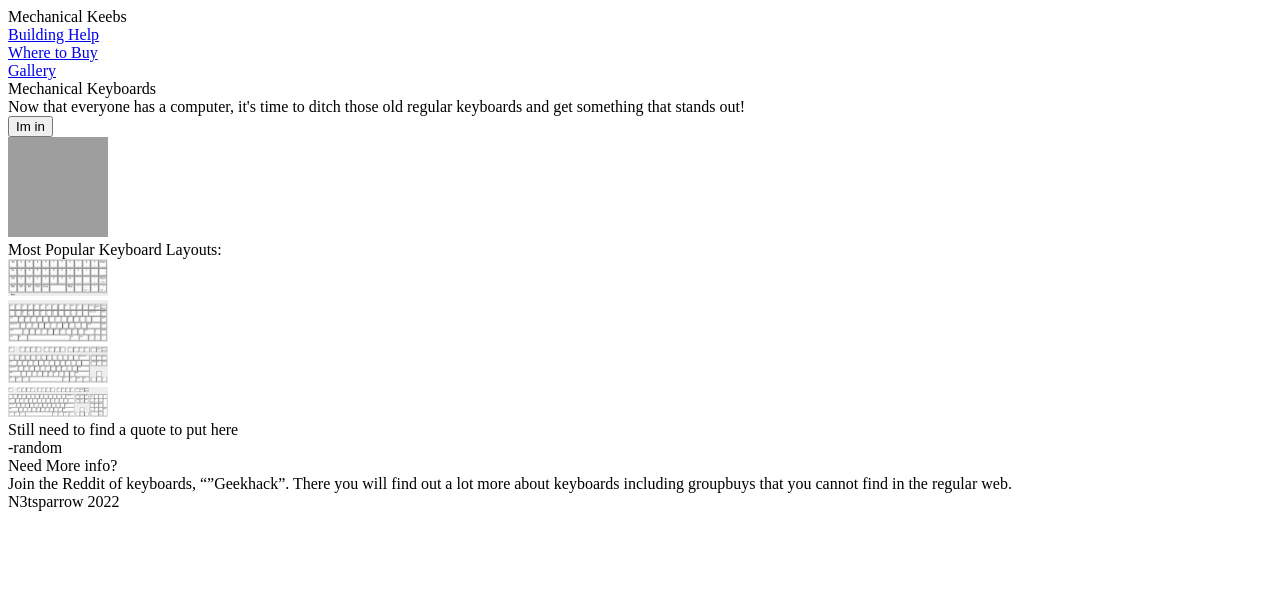
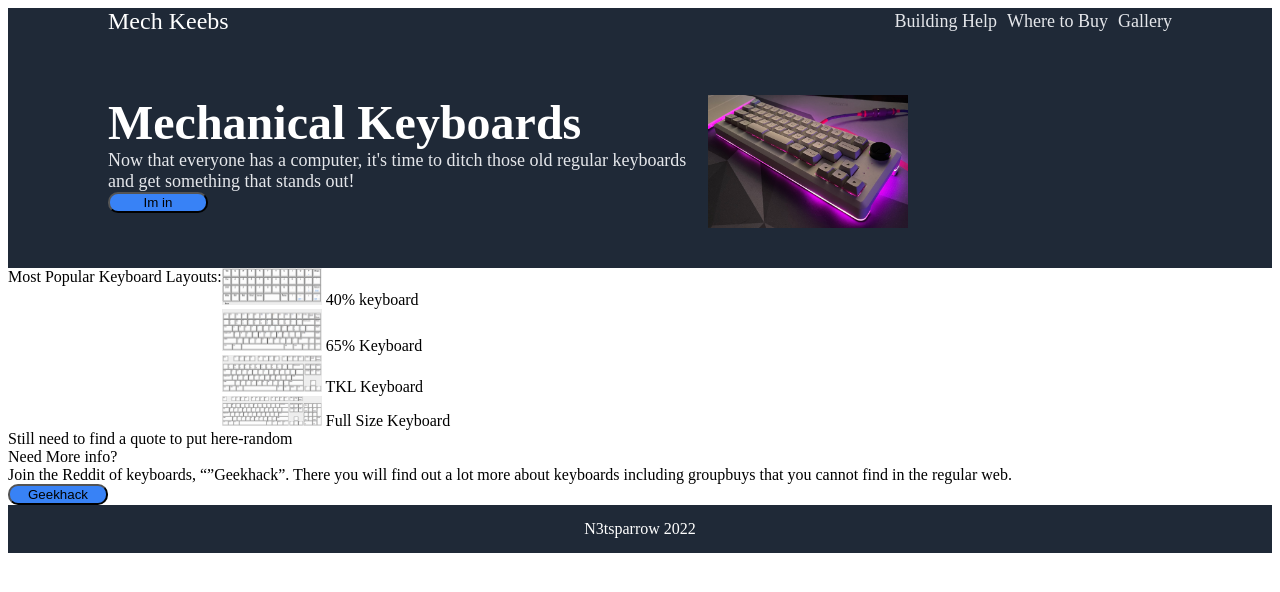
Before and after one commit to Netsparrow/Project-landing-page, a plain HTML site: page index.html in a window 1280 px wide. Drawn offline with Linux system fonts and the light colour scheme; grey boxes are pictures that could not be loaded.

Commit message:
resized a picture. Changed some class names in HTML doc and finished writing the CSS for the Header and Header two. For some reason I cannot align the image in header two to how I want it but I am skiping it for now. Will come back to it soon.

```diff
--- /dev/null
+++ b/Pictures/Mechanical Keyboards_files/style.css
@@ -0,0 +1,115 @@
+/* * {
+    border: 1px solid red;
+}*/
+
+
+body {
+    display: flex;
+    flex-direction: column;
+    padding: none;
+    margin: none;
+}
+
+
+.header {
+    background-color: #1F2937;
+    padding: 0px 100px;
+    display: flex;
+    color: white;
+    display: flex;
+    justify-content: space-between;
+    align-items: center;
+}
+
+.header-logo {
+    font-size: 24px;
+    color: F9FAF8;
+}
+
+.header-links {
+    font-size: 18px;
+    color: #E5E7EB;
+    display: flex;
+    gap: 10px;
+}
+
+/*-------------------------------------------------------------------------------------*/
+
+
+.header-two {
+    background-color: #1F2937;
+    padding: 60px 100px 40px 100px;
+    color: white;
+    display: flex;
+
+}
+
+.header-two-left {
+    width: 600px;
+    flex-wrap: wrap;
+}
+.htwo-title {
+     font-size: 48px;
+     font-weight: bolder;
+ }
+ .htwo-message {
+     font-size: 18px;
+     color: #E5E7EB;
+ }
+
+ .htwoimg {
+    display: flex;
+    justify-content: center;
+    align-items: center;
+}
+
+/*-------------------------------------------------------------------------------------*/
+
+
+.middle {
+    display: flex;
+}
+
+
+/*-------------------------------------------------------------------------------------*/
+
+
+.quote {
+    display: flex;
+}
+
+
+/*-------------------------------------------------------------------------------------*/
+
+
+.footer {
+    background-color: #1F2937;
+    color: white;
+    padding: 15px;
+    display: flex;
+    justify-content: center;
+    align-items: center;
+}
+
+
+/*-------------------------------------------------------------------------------------*/
+
+
+a {
+    text-decoration: none;
+    color: #E5E7EB;
+}
+
+button {
+    background-color: #3882F6;
+    width: 100px;
+    border-radius: 10px;
+}
+
+.header-img {
+    width: 200px;
+    height: auto;
+    display:flex;
+    justify-content: center;
+    align-items: center;
+}
--- a/index.html
+++ b/index.html
@@ -10,7 +10,7 @@
 <body>
     <div class="header">
         <div class="header-logo">
-            Mechanical Keebs
+            Mech Keebs
         </div>
 
         <div class="header-links">
@@ -27,6 +27,7 @@
     </div>
 
 
+
     <div class="header-two">
         <div class="header-two-left">
             <div class="htwo-title">
@@ -39,9 +40,8 @@
                 <button type="button">Im in</button>
             </div>
         </div>
-
-        <div class="header-two-right">
-            <img src="Pictures/IMG_0320.jpg" alt="Cajal Keyboard" style="width: 100px;height: 100px;">
+        <div class="htwoimg">
+            <img src="Pictures/cajal-keeb.jpg" class="header-img" alt="Cajal Keyboard">
         </div>
 
     </div>
@@ -54,17 +54,21 @@
         </div>
 
         <div class="images">
-            <div class="40">
+            <div class="img 40">
                 <img src="Pictures/40keyboard.jpeg" alt="Cajal Keyboard" style="width: 100px;height: auto">
+                40% keyboard
             </div>
-            <div class="65">
+            <div class="img 65">
                 <img src="Pictures/65keyboard.png" alt="Cajal Keyboard" style="width: 100px;height: auto">
+                65% Keyboard
             </div>
-            <div class="tkl">
+            <div class="img tkl">
                 <img src="Pictures/tkl-keyboard.png" alt="Cajal Keyboard" style="width: 100px;height: auto">
+                TKL Keyboard
             </div>
-            <div class="full-size">
+            <div class="img full-size">
                 <img src="Pictures/full-size-keyboard.png" alt="Cajal Keyboard" style="width: 100px;height: auto">
+                Full Size Keyboard
             </div>
         </div>
     </div>
@@ -93,7 +97,7 @@
             </div>
         </div>
         <div class="bottom-right">
-            <a href="https://geekhack.org/index.php"></a>
+            <button type="button">Geekhack</button>
         </div>
     </div>
 
@@ -104,7 +108,5 @@
             N3tsparrow 2022
         </div>
     </div>
-
-
 </body>
 </html>
--- a/style.css
+++ b/style.css
@@ -1,4 +1,112 @@
+/* * {
+    border: 1px solid red;
+}*/
+
+
 body {
     display: flex;
     flex-direction: column;
+    padding: none;
+    margin: none;
 }
+
+
+.header {
+    background-color: #1F2937;
+    padding: 0px 100px;
+    display: flex;
+    color: white;
+    display: flex;
+    justify-content: space-between;
+    align-items: center;
+}
+
+.header-logo {
+    font-size: 24px;
+    color: F9FAF8;
+}
+
+.header-links {
+    font-size: 18px;
+    color: #E5E7EB;
+    display: flex;
+    gap: 10px;
+}
+
+/*-------------------------------------------------------------------------------------*/
+
+
+.header-two {
+    background-color: #1F2937;
+    padding: 60px 100px 40px 100px;
+    color: white;
+    display: flex;
+
+}
+
+.header-two-left {
+    width: 600px;
+    flex-wrap: wrap;
+}
+.htwo-title {
+     font-size: 48px;
+     font-weight: bolder;
+ }
+ .htwo-message {
+     font-size: 18px;
+     color: #E5E7EB;
+ }
+
+ .htwoimg {                         /*!!!!!!!!!!!!!!!!!!!!!!!!!!*/
+    display: flex;
+    justify-content: center;
+    align-items: center;
+}
+
+/*-------------------------------------------------------------------------------------*/
+
+
+.middle {
+    display: flex;
+}
+
+
+/*-------------------------------------------------------------------------------------*/
+
+
+.quote {
+    display: flex;
+}
+
+
+/*-------------------------------------------------------------------------------------*/
+
+
+.footer {
+    background-color: #1F2937;
+    color: white;
+    padding: 15px;
+    display: flex;
+    justify-content: center;
+    align-items: center;
+}
+
+
+/*-------------------------------------------------------------------------------------*/
+
+
+a {
+    text-decoration: none;
+    color: #E5E7EB;
+}
+
+button {
+    background-color: #3882F6;
+    width: 100px;
+    border-radius: 10px;
+}
+
+.header-img {
+    width: 200px;
+    height: auto;
+}
```
Also changed, not shown: Pictures/Mechanical Keyboards.html (added, +149 -0 lines), Pictures/Mechanical Keyboards_files/40keyboard.jpeg (added), Pictures/Mechanical Keyboards_files/65keyboard.png (added), Pictures/Mechanical Keyboards_files/cajal-keeb.jpg (added), Pictures/Mechanical Keyboards_files/full-size-keyboard.png (added), Pictures/Mechanical Keyboards_files/tkl-keyboard.png (added), Pictures/cajal-keeb.jpg (added), 1 other file.
